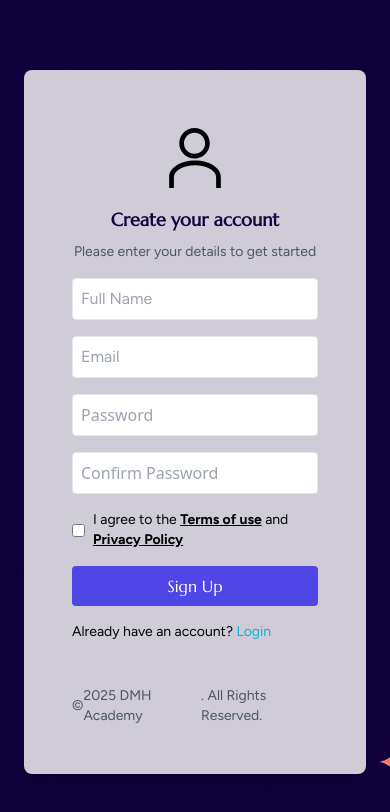
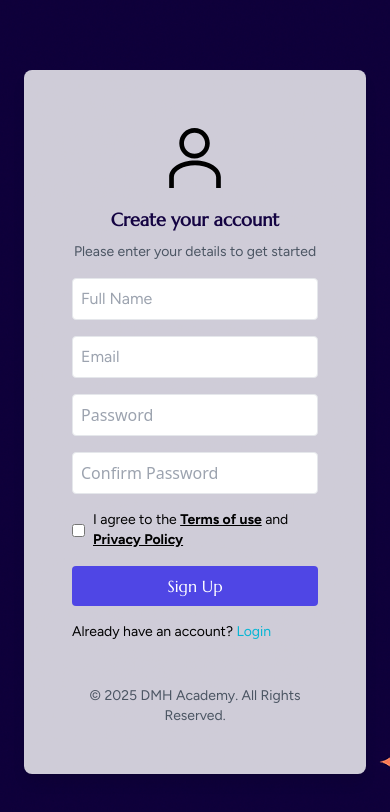
Before and after one commit to AAdedotun/dmh-academy, a website: page auth/sign-up.html in a window 390 px wide. Drawn offline with nearby package versions, Linux system fonts and the light colour scheme; files that its build step writes are made by us from their sources; a web font is replaced by a local one.

Commit message:
Added "text-center" and flex (sm) to footer copyright

```diff
--- a/auth/sign-up.html
+++ b/auth/sign-up.html
@@ -165,7 +165,8 @@
                             class="text-[var(--accent)] font-[figtree]">Login</a>
                     </p>
 
-                    <p class="flex text-sm text-gray-600 items-center justify-center pt-7 pb-0 mb-0 font-[figtree]">
+                    <p
+                        class="sm:flex text-center text-sm text-gray-600 items-center justify-center pt-7 pb-0 mb-0 font-[figtree]">
                         &copy; <a href="../index.html">2025 DMH Academy</a>. All Rights Reserved.
                     </p>
                 </form>
```
